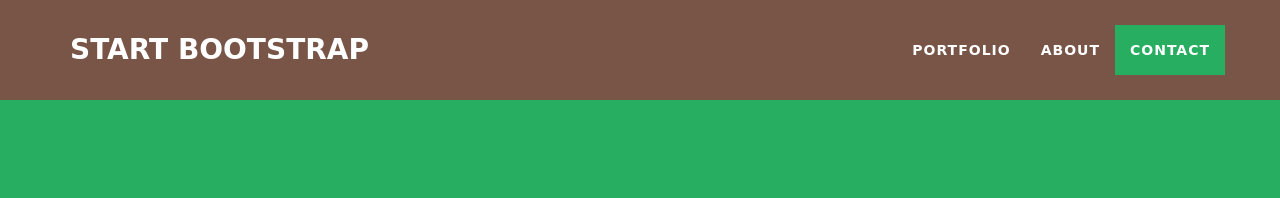
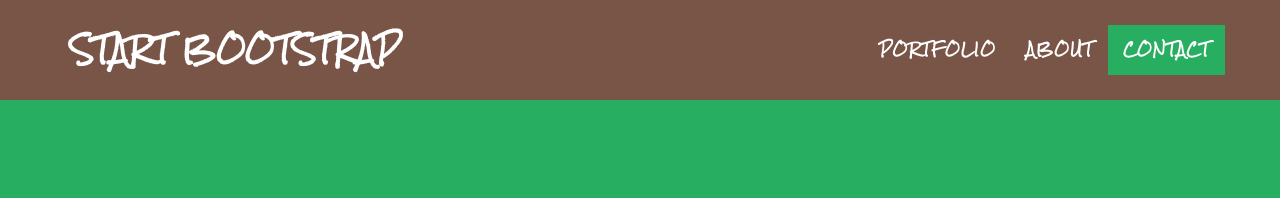
Before and after one commit to chrisrburk/chrisbob, a website: page index.html in a window 1280 px wide. Shown: the top 198 px of the page. Drawn offline with nearby package versions, Linux system fonts and the light colour scheme.

Commit message:
added google hand written fonts

```diff
--- a/index.html
+++ b/index.html
@@ -21,6 +21,7 @@
     <link href="vendor/font-awesome/css/font-awesome.min.css" rel="stylesheet" type="text/css">
     <link href="https://fonts.googleapis.com/css?family=Catamaran" rel="stylesheet">
     <link href="https://fonts.googleapis.com/css?family=Lato:400,700,400italic,700italic" rel="stylesheet" type="text/css">
+    <link href="https://fonts.googleapis.com/css?family=Permanent+Marker|Rock+Salt" rel="stylesheet">
 
     <!-- HTML5 Shim and Respond.js IE8 support of HTML5 elements and media queries -->
     <!-- WARNING: Respond.js doesn't work if you view the page via file:// -->
```
